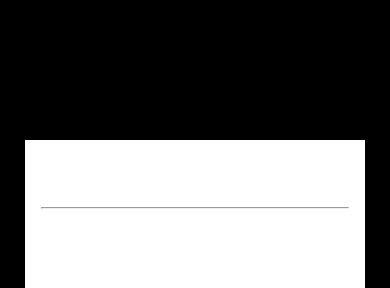
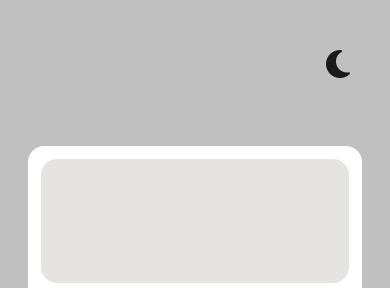
Before and after one commit to onmedicines/simple-calc-redone, a website built with webpack: page src/template.html in a window 390 px wide. Shown: the top 288 px of the page. Built offline with nearby package versions, Linux system fonts and the light colour scheme.

Commit message:
Add dark theme and make calculator responsive

```diff
--- a/src/index.js
+++ b/src/index.js
@@ -104,3 +104,16 @@ $numpad.addEventListener("click", (e) => {
     calculator.delete();
   }
 });
+
+const toggleThemeButton = document.querySelector("#toggle-theme");
+toggleThemeButton.addEventListener("click", () => {
+  const currentIcon = document.querySelector("#toggle-theme i");
+  document.getElementById("container").classList.toggle("dark-theme");
+  if (currentIcon.classList.contains("fa-moon")) {
+    currentIcon.classList.remove("fa-moon");
+    currentIcon.classList.add("fa-sun");
+  } else {
+    currentIcon.classList.remove("fa-sun");
+    currentIcon.classList.add("fa-moon");
+  }
+});
--- a/src/styles.css
+++ b/src/styles.css
@@ -1,34 +1,79 @@
 :root {
-    --screen-size-factor: 2vw;
+    --screen-size-factor: 1vw;
+    --rounded-md: 1rem;
+    --rounded-lg: 2rem;
+
+    --container-bg: #c0c0c0;
+    --button-color: #e5e4e2;
+    --display-color: #e5e4e2;
+    --font-color: #1a1a1a;
+    --hover-color: #fafafa;
+}
+
+.dark-theme {
+    --container-bg: #4d4d4d;
+    --button-color: #242526;
+    --display-color: #242526;
+    --font-color: white;
+    --hover-color: #808080;
 }
 
 * {
     margin: 0;
     padding: 0;
     box-sizing: border-box;
+    color: var(--font-color);
+
+    transition:
+        background-color,
+        color 150ms cubic-bezier(0.18, 1.04, 0.48, 1.25);
 }
 
 #container {
+    position: relative;
     height: 100vh;
     width: 100vw;
 
-    background-color: black;
+    background-color: var(--container-bg);
     font-size: 2.5rem;
     font-family: Verdana, Geneva, Tahoma, sans-serif;
 
     display: grid;
     place-items: center;
 }
+
+#toggle-theme {
+    border: none;
+    background-color: var(--container-bg);
+
+    position: absolute;
+    right: calc(1rem + var(--screen-size-factor));
+    top: calc(1.5rem + var(--screen-size-factor));
+}
+
+#toggle-theme i {
+    background-color: inherit;
+    border-radius: 100%;
+    color: var(--font-color);
+
+    padding: 1.25rem;
+    font-size: 2rem;
+}
+
 #calculator {
     background-color: white;
-    padding: 1rem 0.5rem 0.5rem;
+    padding: clamp(0.75rem, calc(0.5rem + 1.25vw), 2rem);
+    border-radius: var(--rounded-md);
 
     display: flex;
     flex-direction: column;
-    gap: 0.5rem;
+    gap: 1rem;
 }
 
 #display {
+    background-color: var(--display-color);
+    border-radius: var(--rounded-md);
+    padding: 1rem;
     width: 100%;
     height: calc(120px + var(--screen-size-factor));
 
@@ -44,6 +89,7 @@
     font-size: 2rem;
 }
 hr {
+    color: black;
     width: 95%;
     align-self: center;
 }
@@ -54,17 +100,24 @@ hr {
 }
 
 #numpad {
+    border-radius: var(--rounded-md);
+    overflow: hidden;
+
     display: grid;
     grid-template-columns: repeat(4, calc(70px + var(--screen-size-factor)));
     gap: 0.25rem;
 }
 
 #numpad > div {
-    background-color: lightgray;
+    background-color: var(--button-color);
     height: calc(70px + var(--screen-size-factor));
 
     display: grid;
     place-items: center;
+}
+
+#numpad > div:hover {
+    background-color: var(--hover-color);
 }
 
 #delete {
--- a/src/template.html
+++ b/src/template.html
@@ -3,13 +3,23 @@
         <meta charset="UTF-8" />
         <meta name="viewport" content="width=device-width, initial-scale=1.0" />
         <title>simple-calculator</title>
+
+        <!-- font awsome -->
+        <script
+            src="https://kit.fontawesome.com/be8a0fbde3.js"
+            crossorigin="anonymous"
+        ></script>
     </head>
     <body>
-        <div id="container">
+        <div id="container" class="">
+            <button id="toggle-theme">
+                <i class="fa-solid fa-moon"></i>
+            </button>
+
             <div id="calculator">
                 <div id="display">
                     <div id="prev"></div>
-                    <hr />
+                    <!-- <hr /> -->
                     <div id="current"></div>
                 </div>
                 <div id="numpad">
```
